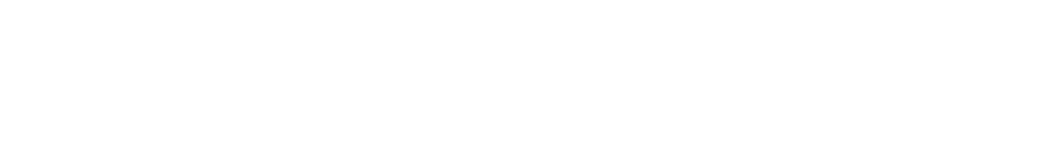
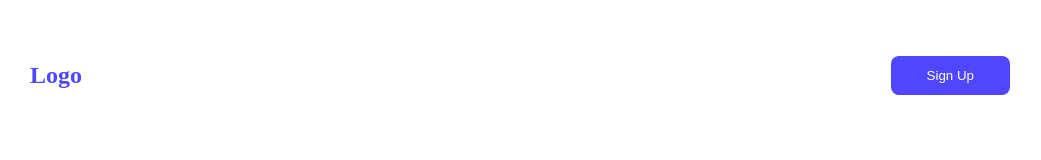
Before and after one commit to emon-ahmed-60/Assignment-1, a plain HTML site: page index.html in a window 1280 px wide. Shown: the whole page, without its empty margins (120-1161 px from the left). Drawn offline with Linux system fonts and the light colour scheme.

Commit message:
complite Navbar Section

```diff
--- a/index.html
+++ b/index.html
@@ -4,8 +4,14 @@
     <meta charset="UTF-8">
     <meta name="viewport" content="width=device-width, initial-scale=1.0">
     <title>Document</title>
+    <link rel="stylesheet" href="style.css">
 </head>
 <body>
-
+    <header>
+        <nav>
+            <h1>Logo</h1>
+            <button class="btn-primary">Sign Up</button>
+        </nav>
+    </header>
 </body>
 </html>
--- a/style.css
+++ b/style.css
@@ -3,3 +3,26 @@
     padding: 0;
     box-sizing: border-box;
 }
+
+body {
+    padding: 0 150px;
+}
+
+.btn-primary {
+    background-color: #4E47FF;
+    color: white;
+    padding: 12px 36px;
+    border-radius: 8px;
+    border: none;
+    outline: none;
+}
+
+ /*  Navbar Section Start  */
+
+nav {
+    height: 150px;
+    display: flex;
+    align-items: center;
+    justify-content: space-between;
+    color: #4E47FF;
+}
```
